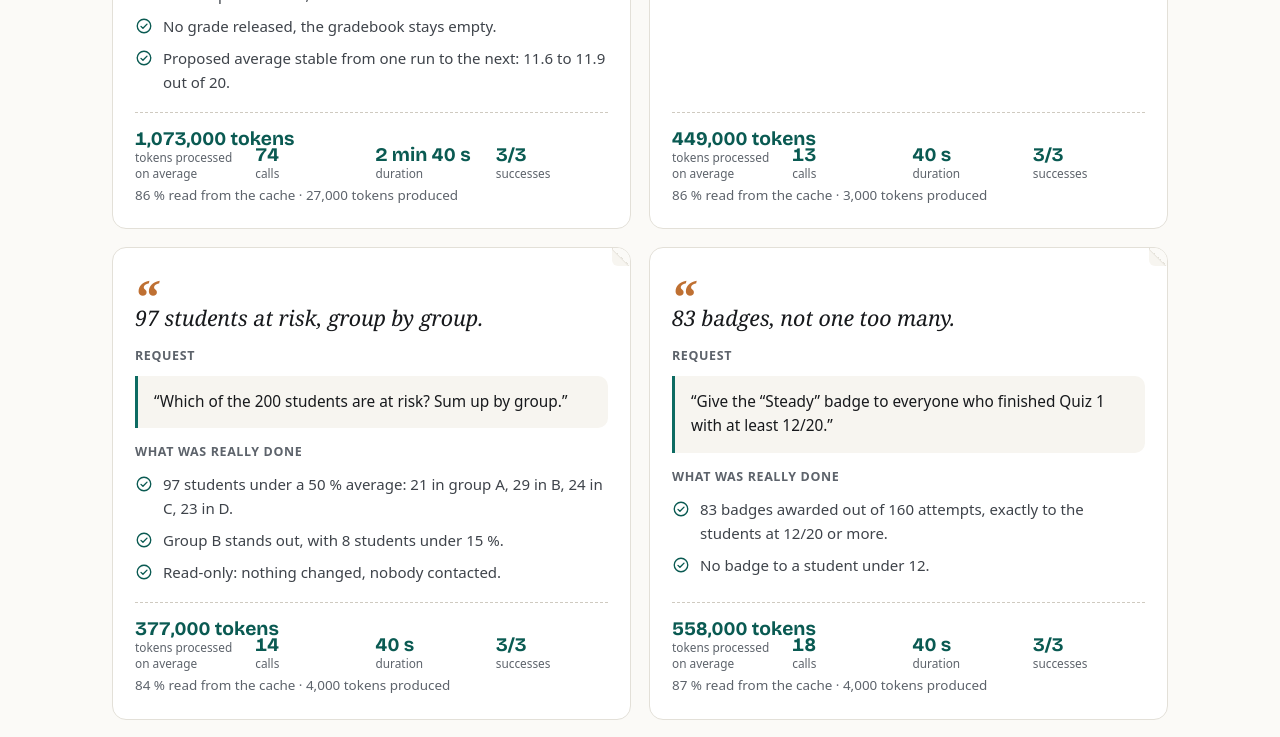
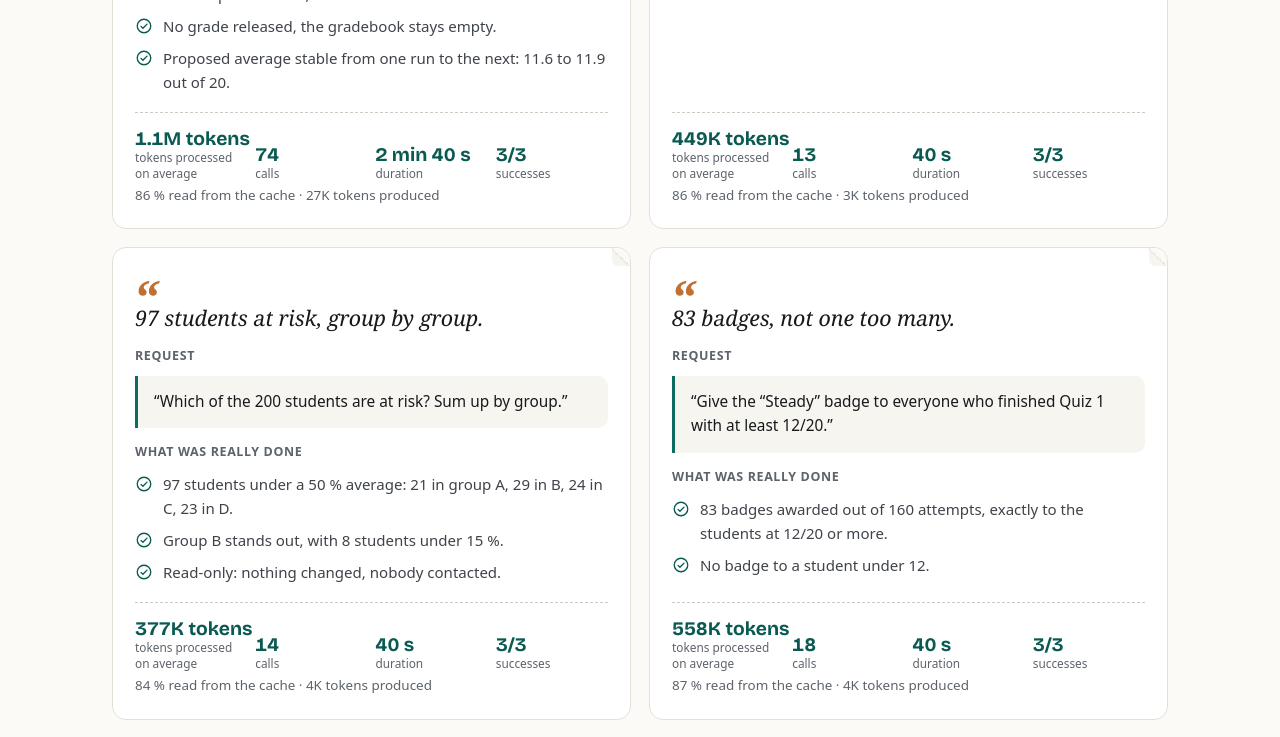
Before and after one commit to SouphianeJ/moodle-agent-mcp, a Next.js app in the folder site/: page /en/examples/ in a window 1280 px wide. Shown: the part 960-1697 px from the top of the page. Built offline with nearby package versions, Linux system fonts and the light colour scheme.

Commit message:
Tokens rounded to K and M

```diff
--- a/site/content/measured.ts
+++ b/site/content/measured.ts
@@ -253,7 +253,7 @@ export const measured: Record<Locale, Measured> = {
       '88 % des tokens d’entrée sont lus depuis le cache. Le cache rend ces relectures bien moins chères.',
     ],
     tip:
-      'Sans recherche d’outils, la liste complète des outils pèse environ 294 000 tokens à chaque appel, et Haiku ne peut pas la charger. Claude Code et Claude.ai la font d’eux-mêmes : ne la désactivez pas. Avec un autre client, vérifiez qu’il la propose, et n’ouvrez dans le plugin que les familles d’outils utiles.',
+      'Sans recherche d’outils, la liste complète des outils pèse environ 294\u202fK tokens à chaque appel, et Haiku ne peut pas la charger. Claude Code et Claude.ai la font d’eux-mêmes : ne la désactivez pas. Avec un autre client, vérifiez qu’il la propose, et n’ouvrez dans le plugin que les familles d’outils utiles.',
     limitsTitle: 'Limites',
     limits: [
       'Peu de passages : 3 par demande avec Sonnet, 2 avec Haiku. Les moyennes donnent un ordre de grandeur.',
@@ -460,7 +460,7 @@ export const measured: Record<Locale, Measured> = {
       '88 % of input tokens are read from the cache. The cache makes these re-reads much cheaper.',
     ],
     tip:
-      'Without tool search, the full list of tools weighs about 294,000 tokens on every call, and Haiku cannot load it. Claude Code and Claude.ai do it on their own: do not turn it off. With another client, check that it offers it, and open only the tool families you need in the plugin.',
+      'Without tool search, the full list of tools weighs about 294K tokens on every call, and Haiku cannot load it. Claude Code and Claude.ai do it on their own: do not turn it off. With another client, check that it offers it, and open only the tool families you need in the plugin.',
     limitsTitle: 'Limits',
     limits: [
       'Few runs: 3 per request with Sonnet, 2 with Haiku. The averages give an order of magnitude.',
@@ -471,10 +471,15 @@ export const measured: Record<Locale, Measured> = {
   },
 };
 
-/** Token count written for the locale: "1 073 000 tokens" or "1,073,000 tokens". */
+/** Token count rounded for the locale: thousands in K, millions in M ("405 K tokens", "1,1 M tokens"; "1.1M tokens"). */
 export function tokens(n: number, lang: Locale): string {
-  const sep = lang === 'fr' ? '\u202f' : ',';
-  return `${String(n).replace(/\B(?=(\d{3})+(?!\d))/g, sep)} tokens`;
+  const fr = lang === 'fr';
+  if (n >= 1_000_000) {
+    const m = (Math.round(n / 100_000) / 10).toString();
+    return fr ? `${m.replace('.', ',')}\u202fM tokens` : `${m}M tokens`;
+  }
+  const k = Math.round(n / 1000);
+  return fr ? `${k}\u202fK tokens` : `${k}K tokens`;
 }
 
 /** Duration in seconds (already rounded to ten), written short: "40 s" or "2 min 40 s". */
```
Also changed, not shown: 1 other file (tests, documents, lock files or other folders).
